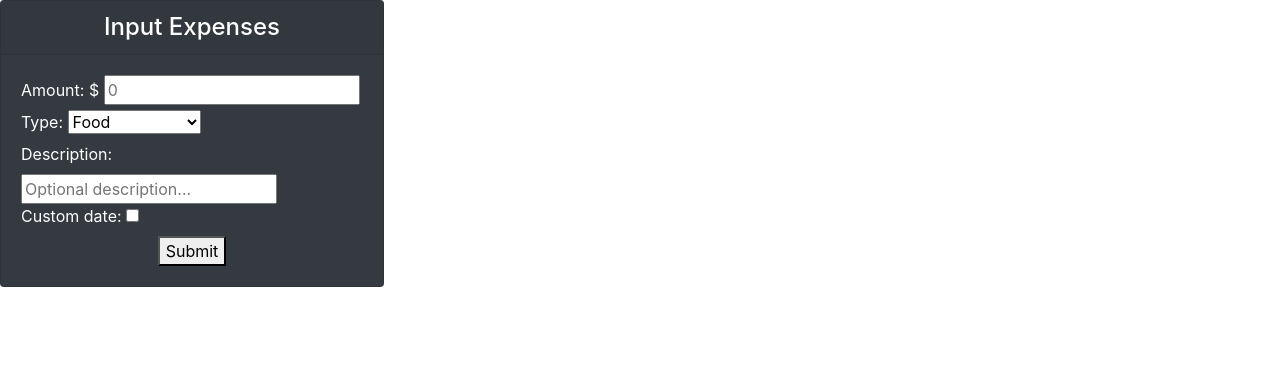
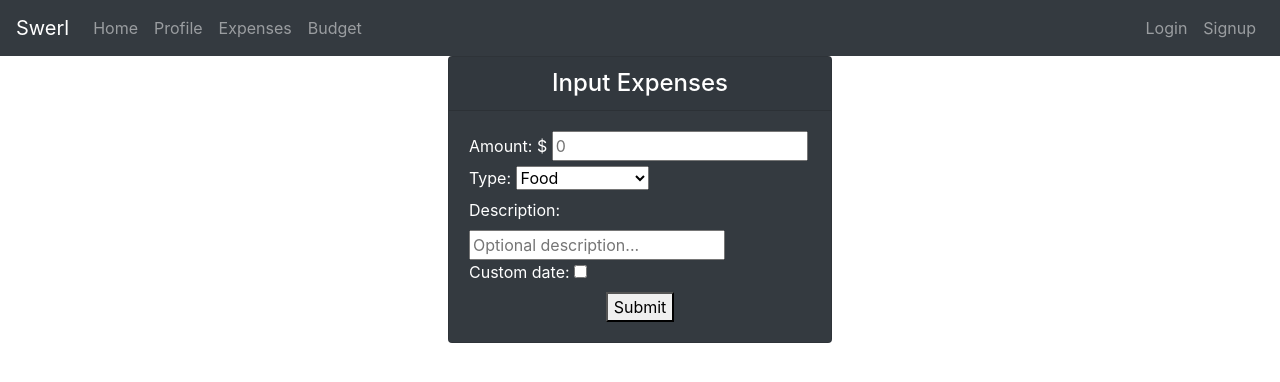
Before and after one commit to SeanFromOhio/Swerl-Expense-Tracker, a Django app: page / in a window 1280 px wide. Shown: the top 382 px of the page. Run offline with Django 3.2, Linux system fonts and the light colour scheme; some libraries are stand-ins or nearby versions.

Commit message:
Added a nav bar with links to other pages, and some page styling.

```diff
--- a/Swerl/urls.py
+++ b/Swerl/urls.py
@@ -18,6 +18,7 @@ from django.urls import path, include
 from django.views.generic import RedirectView
 
 from .views import MySignupView, MyLoginView
+from django.contrib.auth.views import LogoutView
 
 urlpatterns = [
     path('admin/', admin.site.urls),
@@ -26,4 +27,5 @@ urlpatterns = [
     path("login", MyLoginView.as_view(), name="login_page"),
     path("signup/", RedirectView.as_view(url="/signup")),
     path("login/", RedirectView.as_view(url="/login")),
+    path("logout", LogoutView.as_view()),
 ]
--- /dev/null
+++ b/budget/templates/base.html
@@ -0,0 +1,27 @@
+<!DOCTYPE html>
+<html lang="en">
+<head>
+    <meta charset="UTF-8">
+    <meta name="viewport" content="width=device-width, initial-scale=1, shrink-to-fit=no">
+
+    <link rel="stylesheet"
+          href="https://stackpath.bootstrapcdn.com/bootstrap/4.5.0/css/bootstrap.min.css"
+          integrity="sha384-9aIt2nRpC12Uk9gS9baDl411NQApFmC26EwAOH8WgZl5MYYxFfc+NcPb1dKGj7Sk"
+          crossorigin="anonymous"
+    >
+    <title>Swerl | {% block title %}{% endblock title %}</title>
+</head>
+<body>
+    <!-- NavBar -->
+    {% include "partials/_navbar.html" %}
+
+    <!-- Body -->
+    <div class="container">
+        <div class="row">
+            <div class="col-md-auto m-auto">
+                {% block content %}{% endblock content %}
+            </div>
+        </div>
+    </div>
+</body>
+</html>
--- a/budget/templates/expenses/index.html
+++ b/budget/templates/expenses/index.html
@@ -1,11 +1,9 @@
-<!DOCTYPE html>
-<html>
-<head>
-    <meta charset="UTF-8">
-    <link rel="stylesheet" href="https://stackpath.bootstrapcdn.com/bootstrap/4.5.0/css/bootstrap.min.css" integrity="sha384-9aIt2nRpC12Uk9gS9baDl411NQApFmC26EwAOH8WgZl5MYYxFfc+NcPb1dKGj7Sk" crossorigin="anonymous">
-</head>
-<body>
+{% extends "base.html" %}
+{% block title %}
+Home
+{% endblock title %}
 
+{% block content %}
 <form method="POST" action="{% url 'expenses_paths:post_function' %}">
     {% csrf_token %}
 
@@ -47,6 +45,4 @@
         </div>
     </div>
 </form>
-
-</body>
-</html>
+{% endblock content %}
--- /dev/null
+++ b/budget/templates/partials/_navbar.html
@@ -0,0 +1,33 @@
+<nav class="navbar navbar-expand-lg navbar-dark bg-dark">
+    <a class="navbar-brand" href="/">Swerl</a>
+    <button class="navbar-toggler" type="button" data-toggle="collapse" data-target="#navbarNav"
+            aria-controls="navbarNav" aria-expanded="false" aria-label="Toggle navigation">
+        <span class="navbar-toggler-icon"></span>
+    </button>
+
+    <div class="collapse navbar-collapse">
+        <ul class="navbar-nav mr-auto">
+            <li class="nav-item"><a class="nav-link" href="/">Home</a></li>
+            <li class="nav-item"><a class="nav-link" href="#">Profile</a></li>
+            <li class="nav-item"><a class="nav-link" href="/expenses">Expenses</a></li>
+            <li class="nav-item"><a class="nav-link" href="#">Budget</a></li>
+        </ul>
+    </div>
+
+    <div class="collapse navbar-collapse" id="navbarNav">
+        <ul class="navbar-nav ml-auto">
+            {% if user.is_authenticated %}
+                <li class="nav-item">
+                    <a class="nav-link" href="/logout">Logout</a>
+                </li>
+            {% else %}
+                <li class="nav-item">
+                    <a class="nav-link" href="/login">Login</a>
+                </li>
+                <li class="nav-item">
+                    <a class="nav-link" href="/signup">Signup</a>
+                </li>
+            {% endif %}
+        </ul>
+    </div>
+</nav>
```
Also changed, not shown: budget/templates/expenses/expenses.html (+11 -15 lines), budget/templates/login/login.html (+9 -15 lines), budget/templates/signup/signup.html (+9 -14 lines), db.sqlite3. Lines whose indentation alone changed are shown as unchanged.
